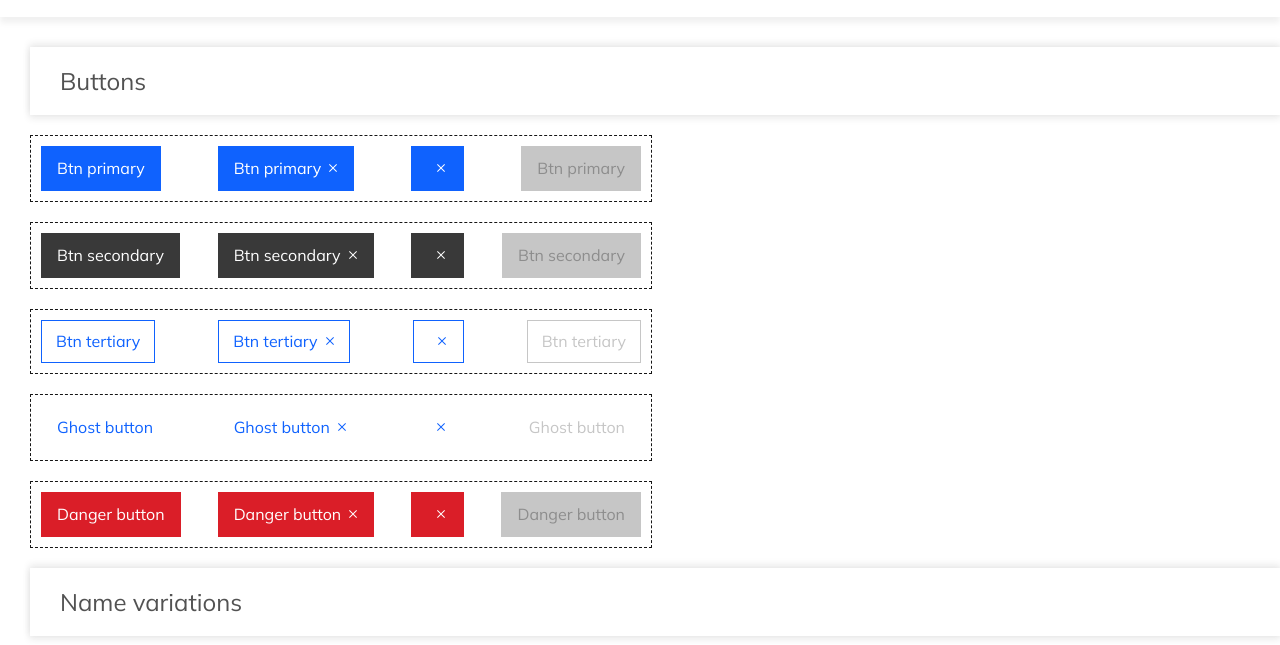
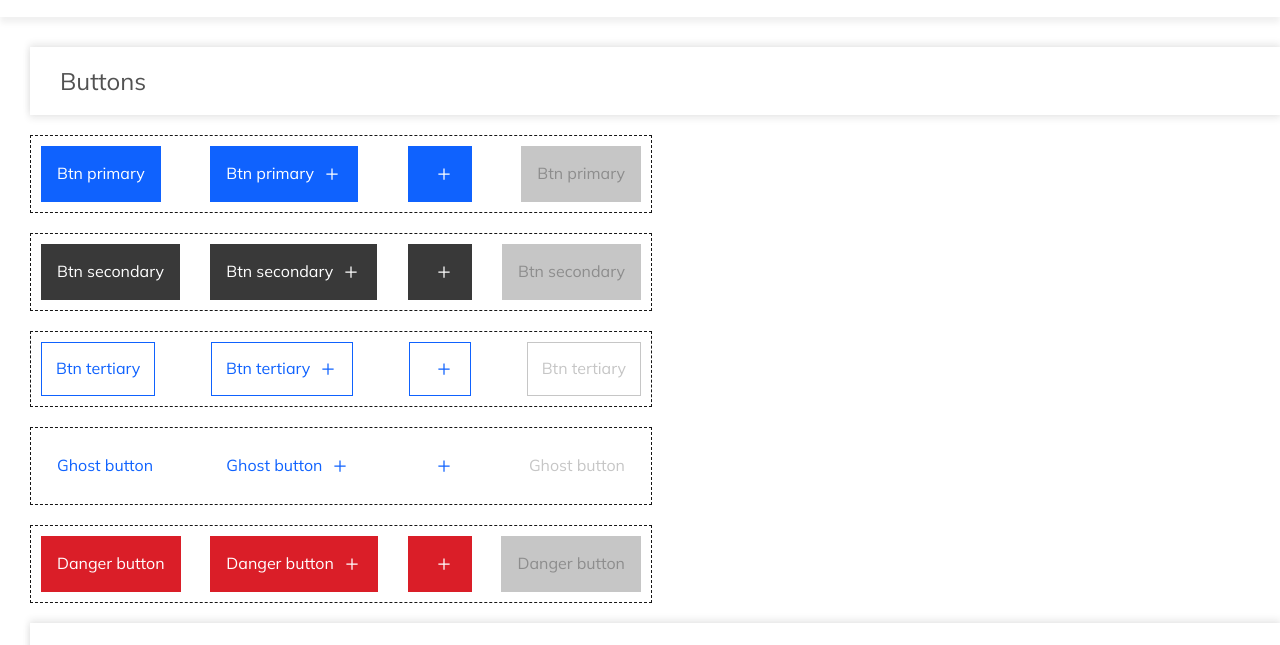
Before and after one commit to ViktoriyaPavlova/vite-frontend-312, a website: page index.html in a window 1280 px wide. Shown: the part 135-780 px from the top of the page. Drawn offline with nearby package versions, Linux system fonts and the light colour scheme.

Commit message:
Изменит icon на buttons

```diff
--- a/index.html
+++ b/index.html
@@ -98,34 +98,34 @@ file_download Download Save to Drive Save to Drive more_vert
                 <button data-btn="primary">
                     Btn primary
                     <svg
-                        width="9"
-                        height="9"
-                        viewBox="0 0 9 9"
+                        xmlns="http://www.w3.org/2000/svg"
+                        width="20"
+                        height="20"
+                        viewBox="0 0 20 20"
                         fill="none"
-                        xmlns="http://www.w3.org/2000/svg"
                     >
                         <path
                             fill-rule="evenodd"
                             clip-rule="evenodd"
-                            d="M8 0.7L7.3 0L4 3.3L0.7 0L0 0.7L3.3 4L0 7.3L0.7 8L4 4.7L7.3 8L8 7.3L4.7 4L8 0.7Z"
-                            fill="#161616"
+                            d="M10.625 9.375V4.375H9.375V9.375H4.375V10.625H9.375V15.625H10.625V10.625H15.625V9.375H10.625Z"
+                            fill="white"
                         />
                     </svg>
                 </button>
 
                 <button data-btn="primary" data-btn-icon="btn-icon">
                     <svg
-                        width="9"
-                        height="9"
-                        viewBox="0 0 9 9"
+                        xmlns="http://www.w3.org/2000/svg"
+                        width="20"
+                        height="20"
+                        viewBox="0 0 20 20"
                         fill="none"
-                        xmlns="http://www.w3.org/2000/svg"
                     >
                         <path
                             fill-rule="evenodd"
                             clip-rule="evenodd"
-                            d="M8 0.7L7.3 0L4 3.3L0.7 0L0 0.7L3.3 4L0 7.3L0.7 8L4 4.7L7.3 8L8 7.3L4.7 4L8 0.7Z"
-                            fill="#161616"
+                            d="M10.625 9.375V4.375H9.375V9.375H4.375V10.625H9.375V15.625H10.625V10.625H15.625V9.375H10.625Z"
+                            fill="white"
                         />
                     </svg>
                 </button>
@@ -139,34 +139,34 @@ file_download Download Save to Drive Save to Drive more_vert
                 <button data-btn="secondary">
                     Btn secondary
                     <svg
-                        width="9"
-                        height="9"
-                        viewBox="0 0 9 9"
+                        xmlns="http://www.w3.org/2000/svg"
+                        width="20"
+                        height="20"
+                        viewBox="0 0 20 20"
                         fill="none"
-                        xmlns="http://www.w3.org/2000/svg"
                     >
                         <path
                             fill-rule="evenodd"
                             clip-rule="evenodd"
-                            d="M8 0.7L7.3 0L4 3.3L0.7 0L0 0.7L3.3 4L0 7.3L0.7 8L4 4.7L7.3 8L8 7.3L4.7 4L8 0.7Z"
-                            fill="#161616"
+                            d="M10.625 9.375V4.375H9.375V9.375H4.375V10.625H9.375V15.625H10.625V10.625H15.625V9.375H10.625Z"
+                            fill="white"
                         />
                     </svg>
                 </button>
 
                 <button data-btn="secondary" data-btn-icon="btn-icon">
                     <svg
-                        width="9"
-                        height="9"
-                        viewBox="0 0 9 9"
+                        xmlns="http://www.w3.org/2000/svg"
+                        width="20"
+                        height="20"
+                        viewBox="0 0 20 20"
                         fill="none"
-                        xmlns="http://www.w3.org/2000/svg"
                     >
                         <path
                             fill-rule="evenodd"
                             clip-rule="evenodd"
-                            d="M8 0.7L7.3 0L4 3.3L0.7 0L0 0.7L3.3 4L0 7.3L0.7 8L4 4.7L7.3 8L8 7.3L4.7 4L8 0.7Z"
-                            fill="#161616"
+                            d="M10.625 9.375V4.375H9.375V9.375H4.375V10.625H9.375V15.625H10.625V10.625H15.625V9.375H10.625Z"
+                            fill="white"
                         />
                     </svg>
                 </button>
@@ -180,34 +180,34 @@ file_download Download Save to Drive Save to Drive more_vert
                 <button data-btn="tertiary">
                     Btn tertiary
                     <svg
-                        width="9"
-                        height="9"
-                        viewBox="0 0 9 9"
+                        xmlns="http://www.w3.org/2000/svg"
+                        width="20"
+                        height="20"
+                        viewBox="0 0 20 20"
                         fill="none"
-                        xmlns="http://www.w3.org/2000/svg"
                     >
                         <path
                             fill-rule="evenodd"
                             clip-rule="evenodd"
-                            d="M8 0.7L7.3 0L4 3.3L0.7 0L0 0.7L3.3 4L0 7.3L0.7 8L4 4.7L7.3 8L8 7.3L4.7 4L8 0.7Z"
-                            fill="#161616"
+                            d="M10.625 9.375V4.375H9.375V9.375H4.375V10.625H9.375V15.625H10.625V10.625H15.625V9.375H10.625Z"
+                            fill="white"
                         />
                     </svg>
                 </button>
 
                 <button data-btn="tertiary" data-btn-icon="btn-icon">
                     <svg
-                        width="9"
-                        height="9"
-                        viewBox="0 0 9 9"
+                        xmlns="http://www.w3.org/2000/svg"
+                        width="20"
+                        height="20"
+                        viewBox="0 0 20 20"
                         fill="none"
-                        xmlns="http://www.w3.org/2000/svg"
                     >
                         <path
                             fill-rule="evenodd"
                             clip-rule="evenodd"
-                            d="M8 0.7L7.3 0L4 3.3L0.7 0L0 0.7L3.3 4L0 7.3L0.7 8L4 4.7L7.3 8L8 7.3L4.7 4L8 0.7Z"
-                            fill="#161616"
+                            d="M10.625 9.375V4.375H9.375V9.375H4.375V10.625H9.375V15.625H10.625V10.625H15.625V9.375H10.625Z"
+                            fill="white"
                         />
                     </svg>
                 </button>
@@ -221,34 +221,34 @@ file_download Download Save to Drive Save to Drive more_vert
                 <button data-btn="ghost-button">
                     Ghost button
                     <svg
-                        width="9"
-                        height="9"
-                        viewBox="0 0 9 9"
+                        xmlns="http://www.w3.org/2000/svg"
+                        width="20"
+                        height="20"
+                        viewBox="0 0 20 20"
                         fill="none"
-                        xmlns="http://www.w3.org/2000/svg"
                     >
                         <path
                             fill-rule="evenodd"
                             clip-rule="evenodd"
-                            d="M8 0.7L7.3 0L4 3.3L0.7 0L0 0.7L3.3 4L0 7.3L0.7 8L4 4.7L7.3 8L8 7.3L4.7 4L8 0.7Z"
-                            fill="#161616"
+                            d="M10.625 9.375V4.375H9.375V9.375H4.375V10.625H9.375V15.625H10.625V10.625H15.625V9.375H10.625Z"
+                            fill="white"
                         />
                     </svg>
                 </button>
 
                 <button data-btn="ghost-button" data-btn-icon="btn-icon">
                     <svg
-                        width="9"
-                        height="9"
-                        viewBox="0 0 9 9"
+                        xmlns="http://www.w3.org/2000/svg"
+                        width="20"
+                        height="20"
+                        viewBox="0 0 20 20"
                         fill="none"
-                        xmlns="http://www.w3.org/2000/svg"
                     >
                         <path
                             fill-rule="evenodd"
                             clip-rule="evenodd"
-                            d="M8 0.7L7.3 0L4 3.3L0.7 0L0 0.7L3.3 4L0 7.3L0.7 8L4 4.7L7.3 8L8 7.3L4.7 4L8 0.7Z"
-                            fill="#161616"
+                            d="M10.625 9.375V4.375H9.375V9.375H4.375V10.625H9.375V15.625H10.625V10.625H15.625V9.375H10.625Z"
+                            fill="white"
                         />
                     </svg>
                 </button>
@@ -262,34 +262,34 @@ file_download Download Save to Drive Save to Drive more_vert
                 <button data-btn="danger-button">
                     Danger button
                     <svg
-                        width="9"
-                        height="9"
-                        viewBox="0 0 9 9"
+                        xmlns="http://www.w3.org/2000/svg"
+                        width="20"
+                        height="20"
+                        viewBox="0 0 20 20"
                         fill="none"
-                        xmlns="http://www.w3.org/2000/svg"
                     >
                         <path
                             fill-rule="evenodd"
                             clip-rule="evenodd"
-                            d="M8 0.7L7.3 0L4 3.3L0.7 0L0 0.7L3.3 4L0 7.3L0.7 8L4 4.7L7.3 8L8 7.3L4.7 4L8 0.7Z"
-                            fill="#161616"
+                            d="M10.625 9.375V4.375H9.375V9.375H4.375V10.625H9.375V15.625H10.625V10.625H15.625V9.375H10.625Z"
+                            fill="white"
                         />
                     </svg>
                 </button>
 
                 <button data-btn="danger-button" data-btn-icon="btn-icon">
                     <svg
-                        width="9"
-                        height="9"
-                        viewBox="0 0 9 9"
+                        xmlns="http://www.w3.org/2000/svg"
+                        width="20"
+                        height="20"
+                        viewBox="0 0 20 20"
                         fill="none"
-                        xmlns="http://www.w3.org/2000/svg"
                     >
                         <path
                             fill-rule="evenodd"
                             clip-rule="evenodd"
-                            d="M8 0.7L7.3 0L4 3.3L0.7 0L0 0.7L3.3 4L0 7.3L0.7 8L4 4.7L7.3 8L8 7.3L4.7 4L8 0.7Z"
-                            fill="#161616"
+                            d="M10.625 9.375V4.375H9.375V9.375H4.375V10.625H9.375V15.625H10.625V10.625H15.625V9.375H10.625Z"
+                            fill="white"
                         />
                     </svg>
                 </button>
```
